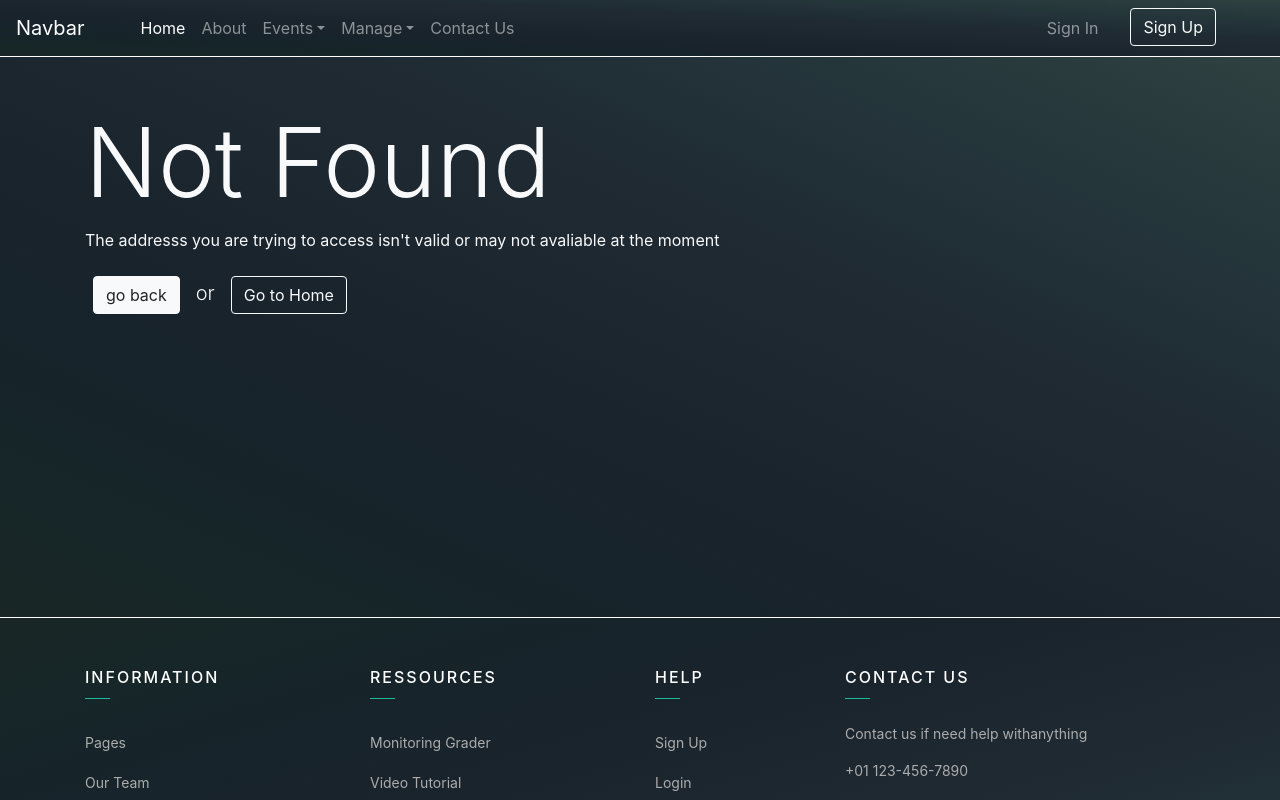
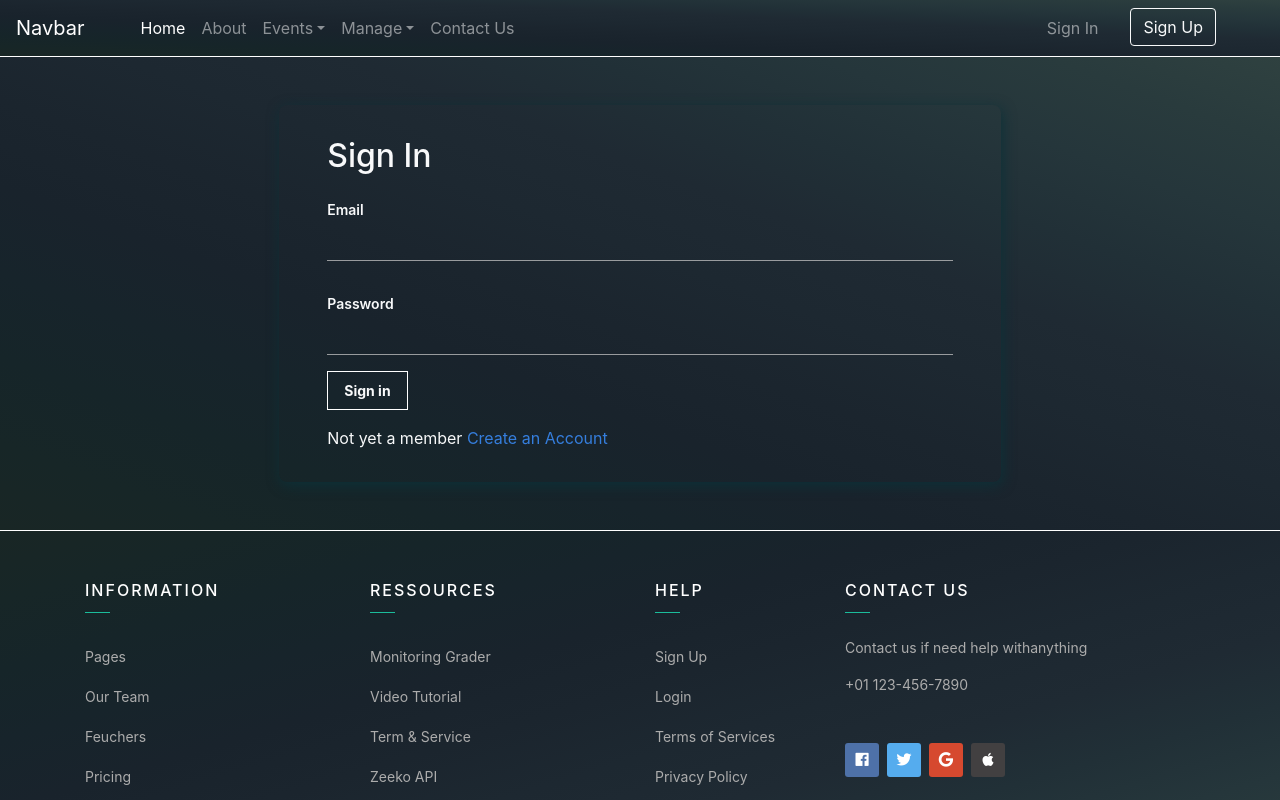
Before and after one commit to hammad99885/sportEventManagement, a React (Create React App) app: page /forms/login in a window 1280 px wide. Before the commit this address led to /not-found. Shown: the top 800 px of the page. Built offline with nearby package versions, Linux system fonts and the light colour scheme.

Commit message:
validations added to sign in form

```diff
--- a/src/App.js
+++ b/src/App.js
@@ -4,38 +4,33 @@ import NavBar from "./components/Nav/navBar";
 import "./App.css";
 import Home from "./Containers/home";
 import Footer from "./components/Footer/Footer";
-import SignIn from "./components/SignIn/SignIn";
-import Register from "./components/Register/rigester";
+// import SignIn from "./components/SignIn/SignIn";
+// import Register from "./components/Register/rigester";
 import DetailPage from "./components/EventsDetails/DetailPage";
 import NotFound from "./components/NotFound/NotFound";
+import Forms from './Containers/froms';
 
 class App extends Component {
   state = {
-    isLogedIn: false
+    isLogedIn: false,
   };
 
-  register = (fName, lName, fullName, Email, password) => {
-    console.log(fName, lName, fullName, Email, password);
-    // e.value
-  };
   render() {
-    // const test
-    // console.log(document.location.pathname)
-    // if(document.location.pathname === "signin"){
-    //   test =null;
-    // }else{
-    //    test = <NavBar/>
-    // }
+
     return (
       <React.Fragment>
         <NavBar />
         <Switch>
           <Route path="/" exact component={Home} />
-          <Route path="/signin" component={SignIn} />
+          <Route path="/forms/:formName" component={Forms} />
+          {/* <Route
+            path="/signin"
+            component={() => <SignIn formatedEmail={this.state.formatedEmail} logIn={this.logIn} />}
+          />
           <Route
             path="/register"
             component={() => <Register register={this.register} />}
-          />
+          /> */}
           <Route path="/eventDetail/:id" component={DetailPage} />
           <Route path="/not-found" component={NotFound} />
           <Redirect to="/not-found" />
--- /dev/null
+++ b/src/Containers/froms.jsx
@@ -0,0 +1,73 @@
+import React, { Component } from "react";
+import { Route, Switch } from "react-router-dom";
+
+import SignIn from "../components/SignIn/SignIn";
+import Register from "../components/Register/rigester";
+
+class Forms extends Component {
+  state = {
+    mailFormat: /^(([^<>()\[\]\\.,;:\s@"]+(\.[^<>()\[\]\\.,;:\s@"]+)*)|(".+"))@((\[[0-9]{1,3}\.[0-9]{1,3}\.[0-9]{1,3}\.[0-9]{1,3}])|(([a-zA-Z\-0-9]+\.)+[a-zA-Z]{2,}))$/,
+    incorrectCredits: false,
+    formatedEmail: true,
+    formatedPassword: true
+  };
+
+  register = (e, fName, lName, fullName, email, password) => {
+    e.preventDefault();
+    if (email.match(this.state.mailFormat)) {
+      // code to execute goes here
+      console.log(fName, lName, fullName, email, password, e);
+    }
+    // e.value
+  };
+
+
+  logIn = (e, email, password) => {
+    e.preventDefault();
+    this.setState({ formatedEmail: true, formatedPassword: true });
+    if (email.match(this.state.mailFormat) && password !== "") {
+      console.log(email, password);
+      console.log("test")
+      this.setState({ formatedEmail: true, formatedPassword: true });
+    } else {
+      if (!email.match(this.state.mailFormat) || email === "") {
+        this.setState({ formatedEmail: false });
+      }
+
+      if (password === "") {
+        this.setState({ formatedPassword: false });
+      }
+
+      console.log("testf")
+    }
+  };
+  render() {
+    // console.log(this.props.match.params.formName)
+    const FromName = this.props.match.params.formName;
+    if (FromName === "login") {
+      return (
+        <SignIn
+          formatedEmail={this.state.formatedEmail}
+          formatedPassword={this.state.formatedPassword}
+          logIn={this.logIn}
+        />
+      );
+    } else if (FromName === "register") {
+      return <Register register={this.register} />;
+    }
+  }
+}
+
+export default Forms;
+
+//     <Switch>
+//     <div>abc</div>
+//         <Route
+//     path="/forms/signin"
+//     component={() => <SignIn formatedEmail={this.state.formatedEmail} logIn={this.logIn} />}
+//   />
+//   <Route
+//     path="froms/register"
+//     component={() => <Register register={this.register} />}
+//   />
+//     </Switch>
--- a/src/components/Nav/navBar.jsx
+++ b/src/components/Nav/navBar.jsx
@@ -4,41 +4,6 @@ import { Link } from "react-router-dom";
 
 const NavBar = () => {
   return (
-    // <nav className="navbar navbar-expand-lg navbar-light bg-light">
-    //   <Link className="navbar-brand" to="/">
-    //     Vidly
-    //   </Link>
-    //   <button
-    //     className="navbar-toggler"
-    //     type="button"
-    //     data-toggle="collapse"
-    //     data-target="#navbarNavAltMarkup"
-    //     aria-controls="navbarNavAltMarkup"
-    //     aria-expanded="false"
-    //     aria-label="Toggle navigation"
-    //   >
-    //     <span className="navbar-toggler-icon" />
-    //   </button>
-    //   <div className="collapse navbar-collapse" id="navbarNavAltMarkup">
-    //     <div className="navbar-nav">
-    //       <NavLink className="nav-item nav-link" to="/movies">
-    //         Movies
-    //       </NavLink>
-    //       <NavLink className="nav-item nav-link" to="/customers">
-    //         Customers
-    //       </NavLink>
-    //       <NavLink className="nav-item nav-link" to="/rentals">
-    //         Rentals
-    //       </NavLink>
-    //       <NavLink className="nav-item nav-link" to="/login">
-    //         Login
-    //       </NavLink>
-    //       <NavLink className="nav-item nav-link" to="/register">
-    //         Register
-    //       </NavLink>
-    //     </div>
-    //   </div>
-    // </nav>
 
     <nav className="navbar navbar-expand-lg navbar-dark bg-dark">
     <Link className="navbar-brand mr-5" to="/">Navbar</Link>
@@ -91,10 +56,10 @@ const NavBar = () => {
 
       <ul className="navbar-nav mr-5">
         <li className="nav-item mr-4">
-        <Link className="nav-link" to="/signin">Sign In</Link>
+        <Link className="nav-link" to="/forms/login">Sign In</Link>
           </li>
           <li className="">
-            <Link to="/register" className=" btn btn-outline-light">Sign Up</Link>
+            <Link to="/forms/register" className=" btn btn-outline-light">Sign Up</Link>
           </li>
       </ul>
 
--- a/src/components/Register/rigester.jsx
+++ b/src/components/Register/rigester.jsx
@@ -1,40 +1,39 @@
-import React, { Component } from 'react';
-import { Link } from "react-router-dom"
+import React, { Component } from "react";
+import { Link } from "react-router-dom";
 
 class Register extends Component {
-    state={
-        fName:"",
-        lName:"",
-        fullName:  "",
-        email:"",
-        password:""
-    }
-    onFNameChange = (e)=>{
-        this.setState({fName: e.target.value});
-        setTimeout(()=>{
+  state = {
+    fName: "",
+    lName: "",
+    fullName: "",
+    email: "",
+    password: ""
+  };
+  onFNameChange = e => {
+    this.setState({ fName: e.target.value });
+    setTimeout(() => {
       this.setFullName();
-        },1000)
+    }, 1000);
+  };
+  onLNameChange = e => {
+    this.setState({ lName: e.target.value });
+    setTimeout(() => {
+      this.setFullName();
+    }, 1000);
+  };
+  onEmailChange = e => {
+    this.setState({ email: e.target.value });
+  };
+  onPasswordChange = e => {
+    this.setState({ password: e.target.value });
+  };
 
-    }
-    onLNameChange = (e)=>{
-        this.setState({lName: e.target.value});
-        setTimeout(()=>{
-            this.setFullName();
-        },1000)
-    }
-    onEmailChange = (e)=>{
-        this.setState({email: e.target.value});
-    }
-    onLPasswordChange = (e)=>{
-        this.setState({password: e.target.value});
+  setFullName() {
+    this.setState({ fullName: this.state.fName + " " + this.state.lName });
   }
 
-    setFullName(){
-        this.setState({fullName: this.state.fName +" "+ this.state.lName})
-    }
-
-    render(){
-        const {fName, lName, fullName, email, password} = this.state
+  render() {
+    const { fName, lName, fullName, email, password } = this.state;
     return (
       <div className="backgroundLinear1 text-light pt-5 pb-5 pl-2 pr-2">
         <div className="container">
@@ -42,40 +41,81 @@ class Register extends Component {
             <h2>Register</h2>
 
             <form action="">
-                            <div className="form-group" >
-                                <label className="db fw6 lh-copy f6" htmlFor="Fname">First Name</label>
-                                <input onChange={this.onFNameChange} type="text" className="text-light form-control white pa2  bg-transparent" name="Fname" id="Fname" required />
-                                <label htmlFor="Fname" className="animated-label"></label>
+              <div className="form-group">
+                <label className="db fw6 lh-copy f6" htmlFor="Fname">
+                  First Name
+                </label>
+                <input
+                  onChange={this.onFNameChange}
+                  type="text"
+                  className="text-light form-control white pa2  bg-transparent"
+                  name="Fname"
+                  id="Fname"
+                  required
+                />
+                <label htmlFor="Fname" className="animated-label" />
               </div>
 
-                            <div className="form-group" >
-                                <label className="db fw6 lh-copy f6" htmlFor="Lname">Last Name</label>
-                                <input onChange={this.onLNameChange}  type="text" className="text-light form-control white pa2  bg-transparent" name="Lname" id="Lname" required />
-                                <label htmlFor="Lname" className="animated-label"></label>
+              <div className="form-group">
+                <label className="db fw6 lh-copy f6" htmlFor="Lname">
+                  Last Name
+                </label>
+                <input
+                  onChange={this.onLNameChange}
+                  type="text"
+                  className="text-light form-control white pa2  bg-transparent"
+                  name="Lname"
+                  id="Lname"
+                  required
+                />
+                <label htmlFor="Lname" className="animated-label" />
               </div>
 
-                            <div className="form-group" >
-                                <label className="db fw6 lh-copy f6" htmlFor="email">E-mail</label>
-                                <input onChange={this.onEmailChange}  type="email" className="text-light form-control white pa2  bg-transparent" name="email" id="email" required />
-                                <label htmlFor="email" className="animated-label"></label>
+              <div className="form-group">
+                <label className="db fw6 lh-copy f6" htmlFor="email">
+                  E-mail
+                </label>
+                <input
+                  onChange={this.onEmailChange}
+                  type="email"
+                  className="text-light form-control white pa2  bg-transparent"
+                  name="email"
+                  id="email"
+                  required
+                />
+                <label htmlFor="email" className="animated-label" />
               </div>
 
-                            <div className="form-group" >
-                                <label className="db fw6 lh-copy f6" htmlFor="password">Password</label>
-                                <input onChange={this.onPasswordChange}  type="password" className="form-control white pa2  bg-transparent text-light " name="password" id="password" required />
-                                <label htmlFor="password" className="animated-label"></label>
+              <div className="form-group">
+                <label className="db fw6 lh-copy f6" htmlFor="password">
+                  Password
+                </label>
+                <input
+                  onChange={this.onPasswordChange}
+                  type="password"
+                  className="form-control white pa2  bg-transparent text-light "
+                  name="password"
+                  id="password"
+                  required
+                />
+                <label htmlFor="password" className="animated-label" />
               </div>
               <div className="">
                 <input
-
                   className="b ph3 pv2 input-reset ba b--white bg-transparent grow pointer f6 dib text-light"
                   type="submit"
-                                    onClick={()=>this.props.register(fName, lName, fullName, email, password)}
+                  onClick={() =>
+                    this.props.register(fName, lName, fullName, email, password)
+                  }
                   value="Register"
                 />
               </div>
               <div className="lh-copy mt3">
-                                Already a member <Link to="/signin" className="blue hover-white d-inline-block"> Login here</Link>
+                Already a member{" "}
+                <Link to="/forms/signin" className="blue hover-white d-inline-block">
+                  {" "}
+                  Login here
+                </Link>
               </div>
             </form>
           </div>
@@ -83,7 +123,6 @@ class Register extends Component {
       </div>
     );
   }
-
 }
 
 export default Register;
--- a/src/components/SignIn/SignIn.jsx
+++ b/src/components/SignIn/SignIn.jsx
@@ -1,47 +1,102 @@
-import React, { Component } from 'react';
-import 'tachyons';
-import { Link } from 'react-router-dom';
-import "tachyons"
+import React, { Component } from "react";
+import "tachyons";
+import { Link } from "react-router-dom";
+import "tachyons";
 
+class SignIn extends Component {
+  state = {
+    email: "",
+    password: ""
+  };
 
-const SignIn = () => {
+  onEmailChange = e => {
+    this.setState({ email: e.target.value });
+  };
+  onPasswordChange = e => {
+    this.setState({ password: e.target.value });
+  };
+  render() {
+    const { email, password } = this.state;
     return (
-
       <div className="backgroundLinear1 text-light pt-5 pb-5 pl-2 pr-2">
         <div className="container">
           <div className="signInForm ml-auto mr-auto">
             <h2>Sign In</h2>
 
             <form action="">
-                    <div className="form-group" >
-                                <label className="db fw6 lh-copy f6" htmlFor="user">Email</label>
-                                    <input type="email" className="text-light form-control white pa2  bg-transparent" name="user" id="user" required  />
-                                    <label htmlFor="user" className="animated-label"></label>
+              <div className="form-group">
+                <label className="db fw6 lh-copy f6" htmlFor="user">
+                  Email
+                </label>
+                <input
+                  onChange={this.onEmailChange}
+                  type="email"
+                  className="text-light form-control white pa2  bg-transparent"
+                  name="user"
+                  id="user"
+                  required
+                />
+                <label htmlFor="user" className="animated-label" />
+                <div
+                  className={`mt-1 alert alert-danger d-none ${
+                    this.props.formatedEmail ? "d-none" : "d-block"
+                  }`}
+                >
+                  Email must not be empitied and Contain an @ symbol and .com in
+                  end.
+                </div>
               </div>
 
-                                <div className="form-group" >
-                                <label className="db fw6 lh-copy f6" htmlFor="password">Password</label>
-                                    <input type="password" className="form-control white pa2  bg-transparent text-light " name="password" id="password" required  />
-                                    <label htmlFor="password" className="animated-label"></label>
+              <div className="form-group">
+                <label className="db fw6 lh-copy f6" htmlFor="password">
+                  Password
+                </label>
+                <input
+                  onChange={this.onPasswordChange}
+                  type="password"
+                  className="form-control white pa2  bg-transparent text-light "
+                  name="password"
+                  id="password"
+                  required
+                />
+                <label htmlFor="password" className="animated-label" />
+                <div
+                  className={`mt-1 alert alert-danger d-none ${
+                    this.props.formatedPassword ? "d-none" : "d-block"
+                  }`}
+                >
+                  Password must not be empitied
                 </div>
+              </div>
+
               <div className="">
                 <input
-
+                  onClick={e => this.props.logIn(e, email, password)}
                   className="b ph3 pv2 input-reset ba b--white bg-transparent grow pointer f6 dib text-light"
                   type="submit"
                   value="Sign in"
                 />
+                {/* <a
+                  href={null}
+                  onClick={e => this.props.logIn(e, email, password)}
+                  className="b ph3 pv2 input-reset ba b--white bg-transparent grow pointer f6 dib text-light"
+                >Login</a> */}
               </div>
               <div className="lh-copy mt3">
-
-                         Not yet a member   <Link to="/register" className=" blue hover-white d-inline-block">Create an Account</Link>
+                Not yet a member{" "}
+                <Link
+                  to="/register"
+                  className=" blue hover-white d-inline-block"
+                >
+                  Create an Account
+                </Link>
               </div>
             </form>
           </div>
         </div>
       </div>
-
     );
+  }
 }
 
 export default SignIn;
```
Lines whose indentation alone changed are shown as unchanged.
